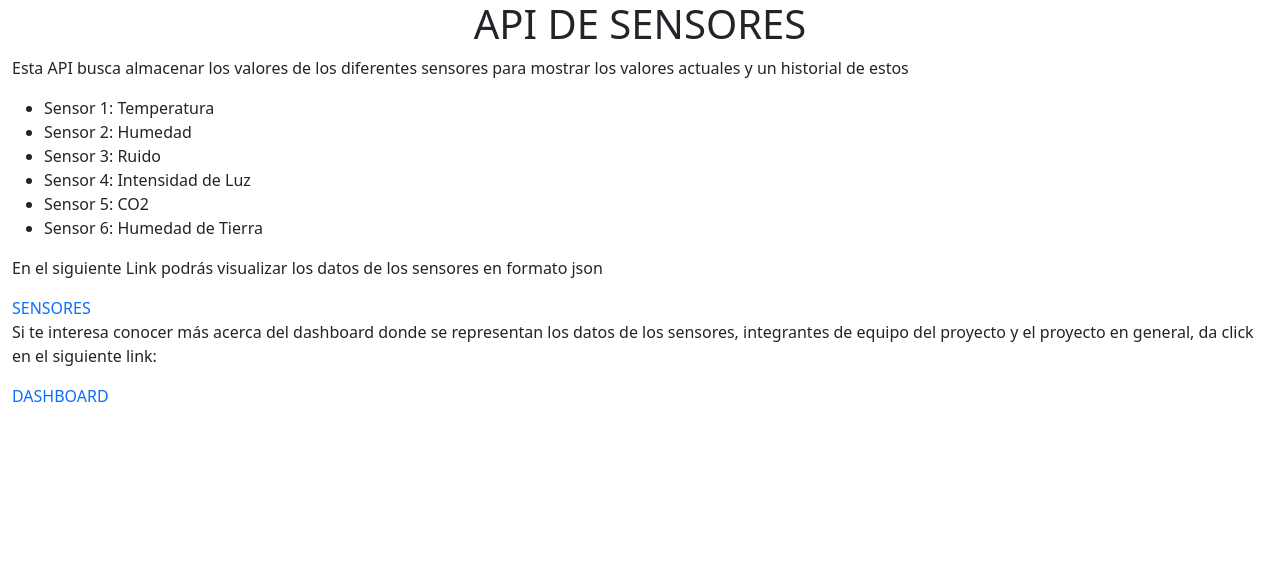
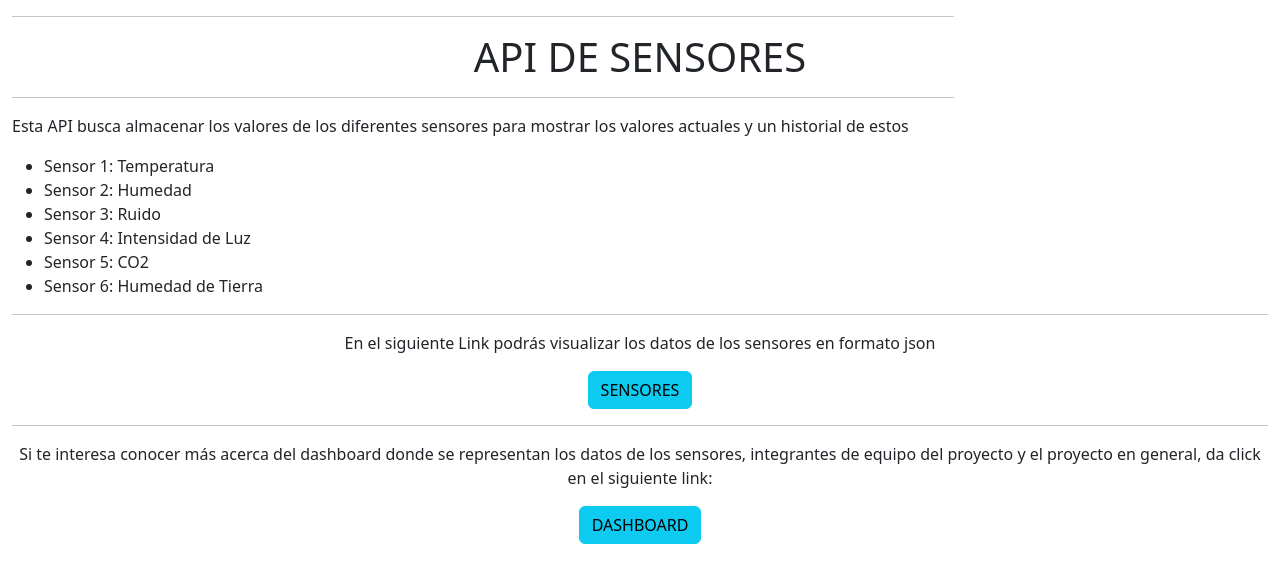
Before and after one commit to JuanPabloGHC/sensores-api, a Flask app: page / in a window 1280 px wide. Shown: the top 583 px of the page. Run offline with Flask 2, Linux system fonts and the light colour scheme.

Commit message:
mejor diseño al index

```diff
--- a/templates/index.html
+++ b/templates/index.html
@@ -11,7 +11,9 @@
     <div class="container-fluid">
         <div>
             <div class="text-center">
+                <hr size="2px" color="black" style="width: 75%;"/>
                 <h1>API DE SENSORES</h1>
+                <hr size="2px" color="black" style="width: 75%;"/>
             </div>
             <p>Esta API busca almacenar los valores de los diferentes sensores para mostrar los valores actuales y un historial de estos</p>
             <ul>
@@ -22,10 +24,18 @@
                 <li>Sensor 5: CO2</li>
                 <li>Sensor 6: Humedad de Tierra</li>
             </ul>
-            <p>En el siguiente Link podrás visualizar los datos de los sensores en formato json</p>
-            <a href="/api/sensores" style="text-decoration:none">SENSORES</a>
-            <p>Si te interesa conocer más acerca del dashboard donde se representan los datos de los sensores, integrantes de equipo del proyecto y el proyecto en general, da click en el siguiente link:</p>
-            <a href="https://rancho-el-moralito.vercel.app/" style="text-decoration:none">DASHBOARD</a>
+            <hr size="2px" color="black" />
+            <div class="text-center">
+                <p>En el siguiente Link podrás visualizar los datos de los sensores en formato json</p>
+                <a href="/api/sensores" style="text-decoration:none"><button type="button" class="btn btn-info">SENSORES</button></a>
+            </div>
+            <!-- <a href="/api/sensores" style="text-decoration:none">SENSORES</a> -->
+            <hr size="2px" color="black" />
+            <div class="text-center">
+                <p>Si te interesa conocer más acerca del dashboard donde se representan los datos de los sensores, integrantes de equipo del proyecto y el proyecto en general, da click en el siguiente link:</p>
+                <a href="https://rancho-el-moralito.vercel.app/" style="text-decoration:none"><button type="button" class="btn btn-info">DASHBOARD</button></a>
+            </div>
+            <!-- <a href="https://rancho-el-moralito.vercel.app/" style="text-decoration:none">DASHBOARD</a> -->
         </div>
     </div>
     <script src="https://cdn.jsdelivr.net/npm/bootstrap@5.3.0-alpha3/dist/js/bootstrap.bundle.min.js" integrity="sha384-ENjdO4Dr2bkBIFxQpeoTz1HIcje39Wm4jDKdf19U8gI4ddQ3GYNS7NTKfAdVQSZe" crossorigin="anonymous"></script>
```
